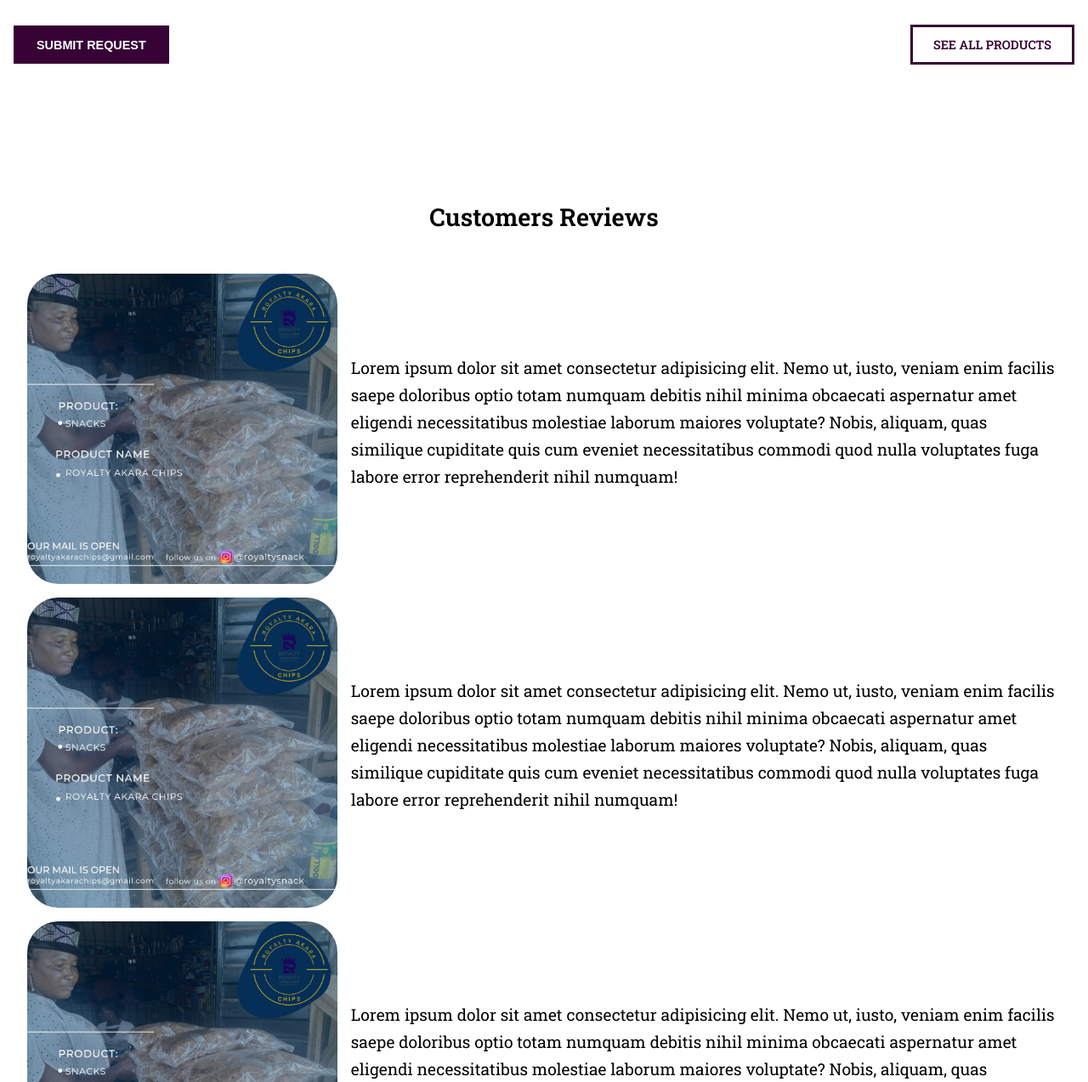
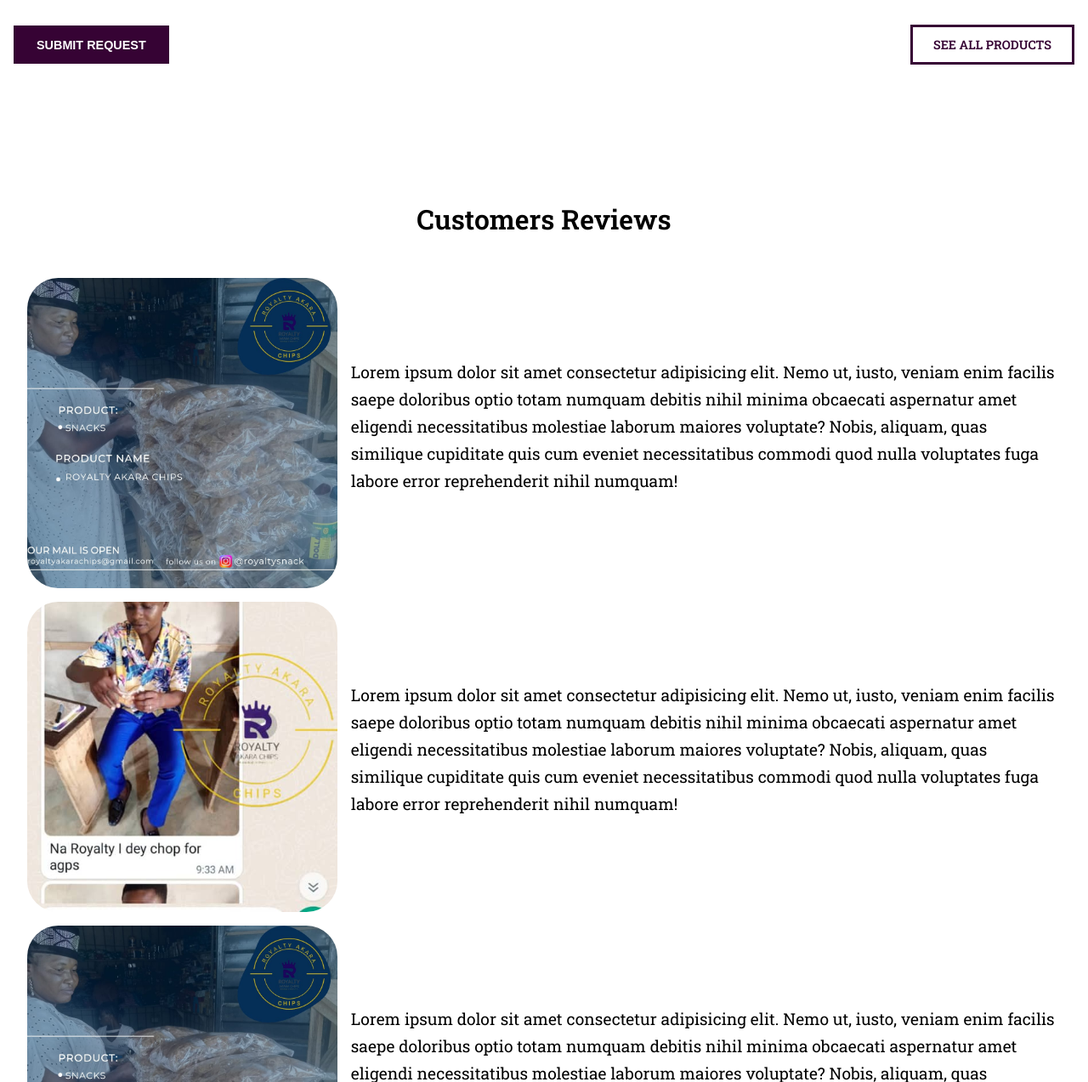
Before and after one commit to mujeeb789/royaltyakarachips, a website: page index.html in a window 1280 px wide. Shown: the part 4463-5736 px from the top of the page at 85% size. Drawn offline with Linux system fonts and the light colour scheme.

Commit message:
reviews commits

```diff
--- a/index.html
+++ b/index.html
@@ -262,7 +262,7 @@
       <p>Lorem ipsum dolor sit amet consectetur adipisicing elit. Nemo ut, iusto, veniam enim facilis saepe doloribus optio totam numquam debitis nihil minima obcaecati aspernatur amet eligendi necessitatibus molestiae laborum maiores voluptate? Nobis, aliquam, quas similique cupiditate quis cum eveniet necessitatibus commodi quod nulla voluptates fuga labore error reprehenderit nihil numquam!</p>
     </div>
     <div class="reviewsContainer">
-      <img src="/royaltyFiles/WhatsApp Image 2023-10-29 at 11.59.45_f2fb2f4d.jpg" alt="">
+      <img src="/royaltyFiles/WhatsApp Image 2023-10-30 at 11.48.39_879f7973.jpg" alt="">
       <p>Lorem ipsum dolor sit amet consectetur adipisicing elit. Nemo ut, iusto, veniam enim facilis saepe doloribus optio totam numquam debitis nihil minima obcaecati aspernatur amet eligendi necessitatibus molestiae laborum maiores voluptate? Nobis, aliquam, quas similique cupiditate quis cum eveniet necessitatibus commodi quod nulla voluptates fuga labore error reprehenderit nihil numquam!</p>
     </div>
     <div class="reviewsContainer">
--- a/public/styles/styles.css
+++ b/public/styles/styles.css
@@ -385,7 +385,7 @@
   color: #360334;
 }
 #reviews h4{
-  font-size: 1.8rem;
+  font-size: 2rem;
   text-align: center;
   padding-bottom: 2rem;
 }
```
Also changed, not shown: public/royaltyFiles/WhatsApp Image 2023-10-30 at 11.48.39_879f7973.jpg (added).
